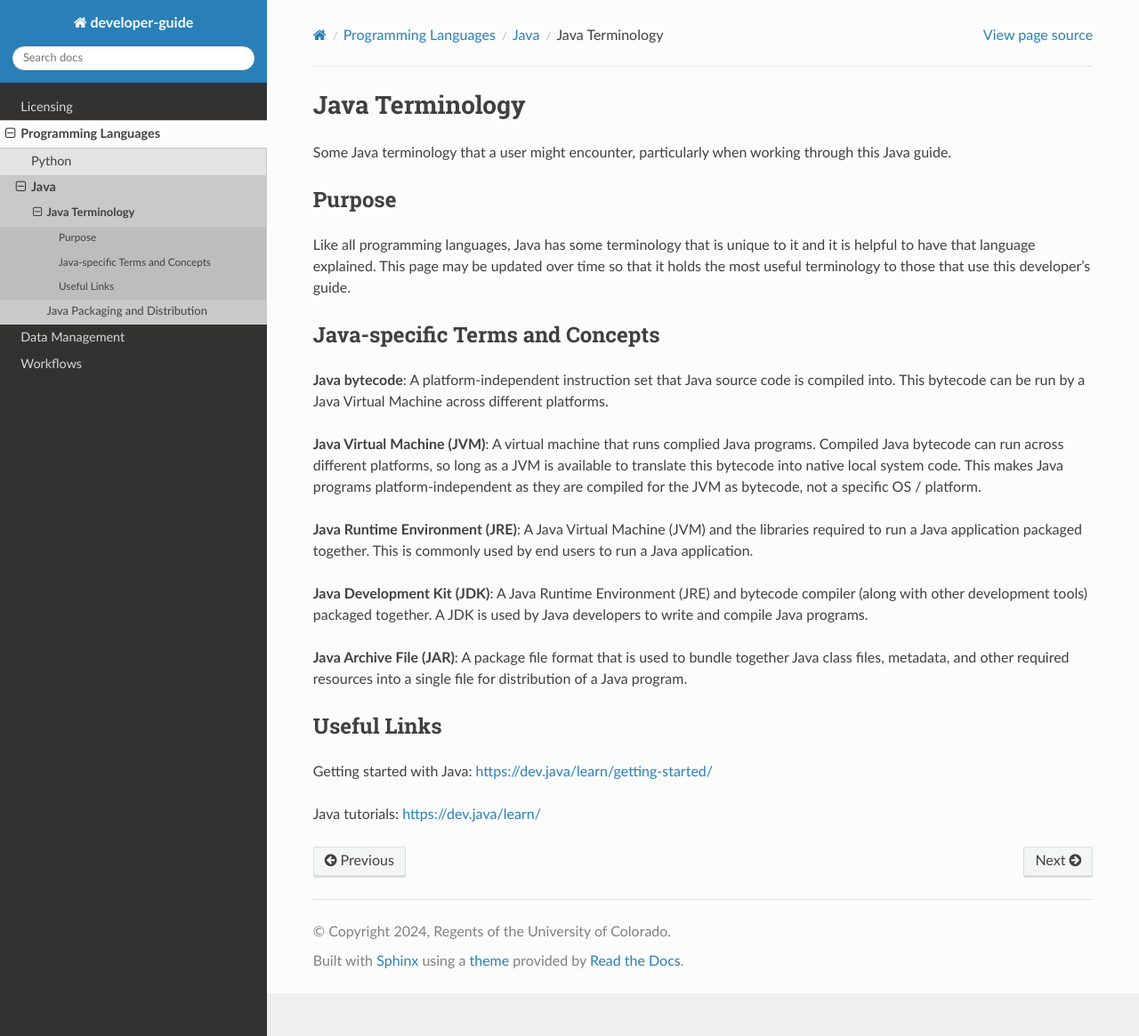
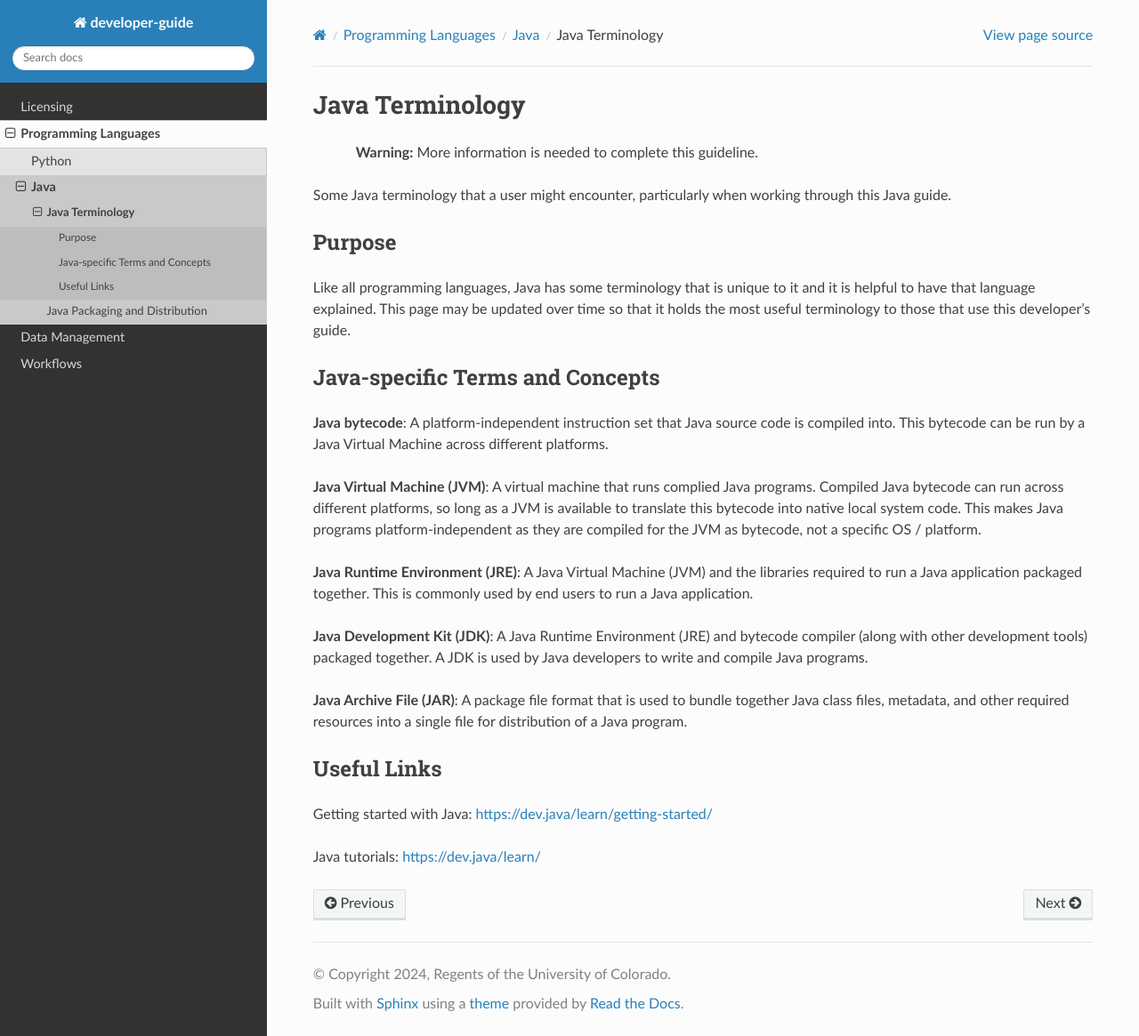
Before and after one commit to lasp/developer-guide, a Sphinx documentation site: the page built from docs/source/programming_languages/java/terminology.md, in a window 1280 px wide and 1165 px high. Shown: the whole window at 89% size. Built offline with Sphinx 7.4.7 and the Read the Docs theme 3.1.0, drawn with Linux system fonts in a browser that asks for light colours; pages that are not in the unit, such as notebooks, are missing from menus.

Commit message:
Add warning that Java terminology / concepts page is incomplete

```diff
--- a/docs/source/programming_languages/java/terminology.md
+++ b/docs/source/programming_languages/java/terminology.md
@@ -1,4 +1,6 @@
 # Java Terminology
+
+> > **Warning:** More information is needed to complete this guideline.
 
 Some Java terminology that a user might encounter, particularly when working through this Java guide.
 
```
